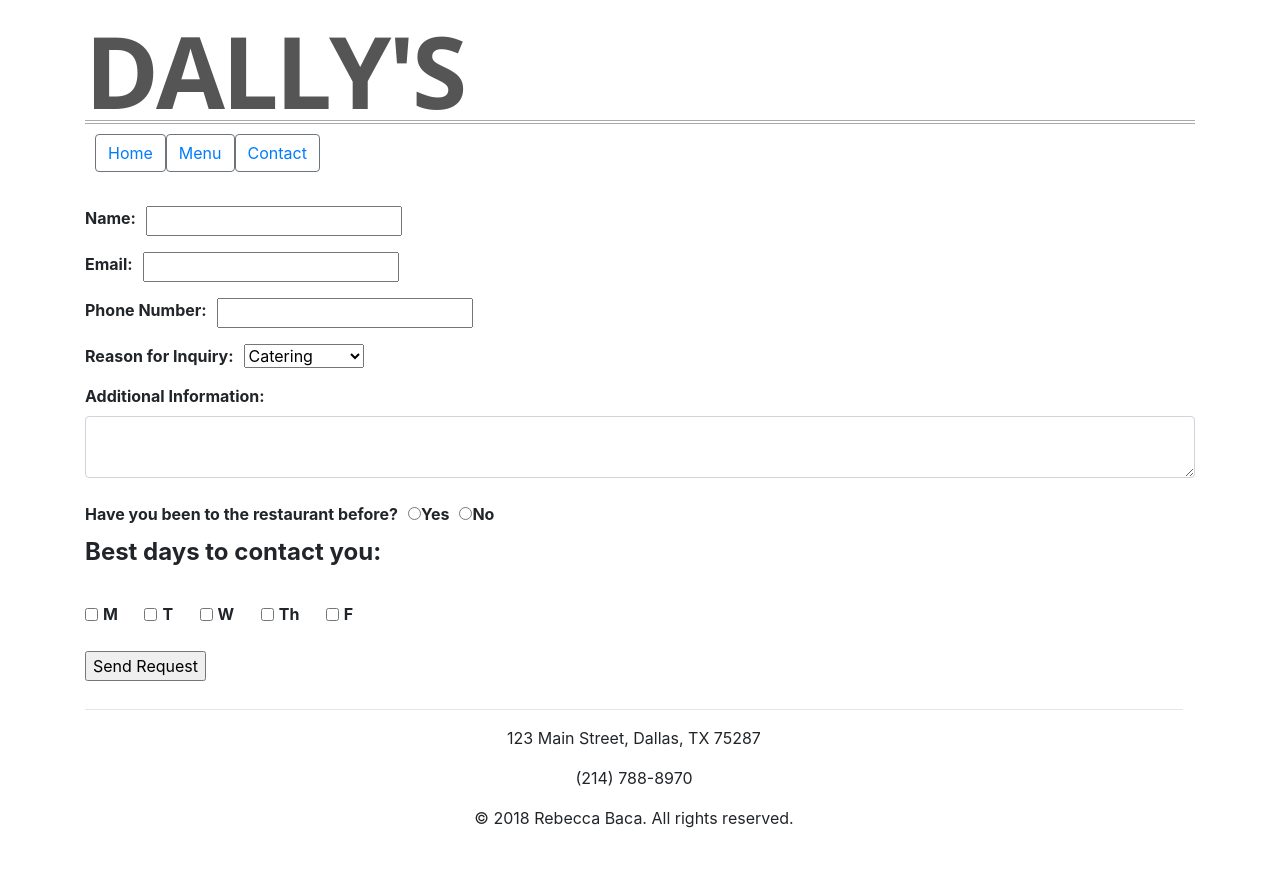
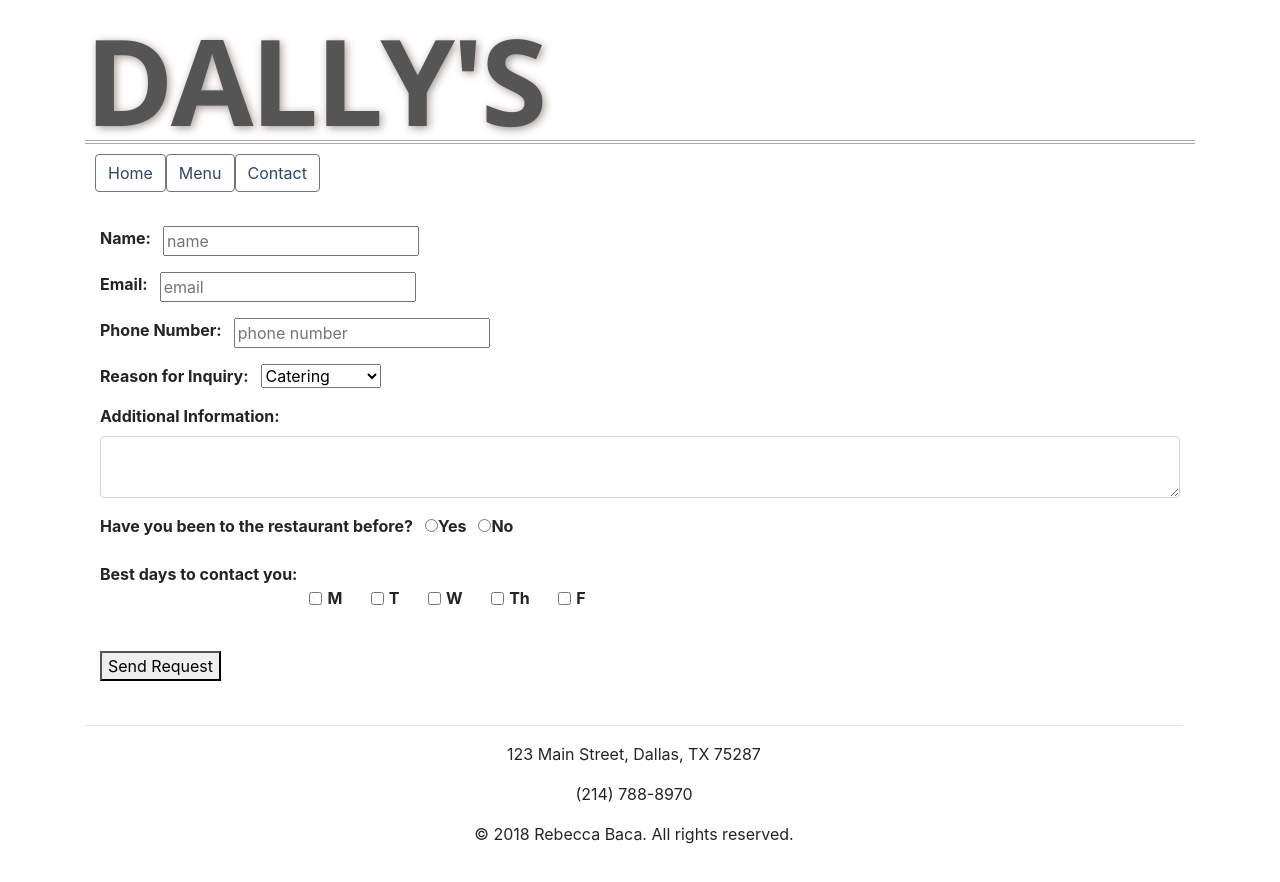
Before and after one commit to PegaFemBlog/Restaurant, a plain HTML site: page contact.html in a window 1280 px wide. Drawn offline with nearby package versions, Linux system fonts and the light colour scheme.

Commit message:
Form Validation with JavaScript
Added JavaScript to alert user that "name" and "email" are required fields. Form will also know notifies user that their information has been received. Also changed the color of the navigation menu links.

```diff
--- a/contact.html
+++ b/contact.html
@@ -2,8 +2,7 @@
 <!--
 Name: Rebecca Baca
 Date Created: 9.7.18
-Most recent revision: 9.11.18
--->
+Most recent revision: 9.21.18-->
 <html lang="en-US">
 <head>
 	<!-- Content in the head element is not visible in the browser window, although the tile will appear in the title bar or page tab.-->
@@ -14,9 +13,7 @@ Most recent revision: 9.11.18
 		<link rel="stylesheet" href="https://maxcdn.bootstrapcdn.com/bootstrap/4.0.0/css/bootstrap.min.css" integrity="sha384-Gn5384xqQ1aoWXA+058RXPxPg6fy4IWvTNh0E263XmFcJlSAwiGgFAW/dAiS6JXm" crossorigin="anonymous">
 	</head>
 <body>
-<!--------------------------------------------------------------------
-      Header with Added Fonts
----------------------------------------------------------------->
+<!------------------------------------------------- HEADER ---------------------------------------------------------------->
 <div class="container-fluid" id="header">
   <a id="logo">Dally's</a>
   <div>
@@ -26,22 +23,24 @@ Most recent revision: 9.11.18
     <button type="button" class="btn btn-outline-secondary"><li><a href="contact.html"><span>Contact</span></a></li></button>
   </ul>
 </div>
-<!-- Header ends here-->
 <br>
-<section>
-<form class="form-horizontal">
+<!------------------------------------------------------------------------------------------------------------------------------------------------------------------------------------------------
+																			FORM STARTS HERE
+-------------------------------------------------------------------------------------------------------------------------------------------------------------------------------------------------->
+<div class="container-fluid">
+	<form class="form-horizontal" name="myForm">
 	<article id="contact">
 	<div class="form-group">
 		<label for="name">Name:</label>
-	<input type="text" id="name" name="name">
+		<input type="text" id="name" name="name" placeholder="name" required>
 	</div>
 	<div class="form-group">
 		<label for="email">Email:</label>
-	<input type="email" id="lastName" name="email">
+		<input type="email" id="email" name="email" placeholder="email" required>
 	</div>
 	<div class="form-group">
 		<label for="phone">Phone Number:</label>
-	<input type="text" id="phone" name="phone">
+		<input type="text" id="phone" name="phone" placeholder="phone number">
 	</div>
 		<!--------------------- DROPDOWN SELECTION ---------------------->
 	<div class="form-group">
@@ -54,20 +53,26 @@ Most recent revision: 9.11.18
 			</select><br >
 		</div>
 	<!--------------------- TEXT BOX AREA ---------------------->
+	<div class="form-group">
+		<fieldset>
 		<label for="info">Additional Information:</label>
-	<textarea id="info" name="info" class="form-control">
-	</textarea><br />
+			<textarea type="text" id="comment" name="info" class="form-control">
+			</textarea>
+		</fieldset>
+	</div>
 	<!--------------------- RADIO BUTTONS ---------------------->
+	<div class="form-group">
 		<fieldset>
 		<label for="priorvisit">Have you been to the restaurant before?</label>
 		<div class="form-group">
-<label for="yes" class="radio-inline"><input type="radio" id="visitYes" name="Yes" class="radio-inline">Yes</label>
-<label for="no" class="radio-inline"><input type="radio" id="visitNo" name="No">No</label>
+		<label for="yes" class="radio-inline" ><input type="radio" id="visitYes" name="prevVisit" class="radio-inline">Yes</label>
+		<label for="no" class="radio-inline"><input type="radio" id="visitNo" name="prevVisit">No</label>
+		</fieldset>
 	</div>
-</fieldset>
 	<!--------------------- CHECKBOXES  ---------------------->
 	<fieldset>
-<legend><strong>Best days to contact you:</strong></legend><br />
+	<div class="form-group">
+	<label>Best days to contact you:</label><br />
 	<div class="form-check form-check-inline">
 			<input type="checkbox" class="form-check-input" name="contact" value="M">
 			<label class="form-check-label" for="mon">M</label><br />
@@ -88,14 +93,37 @@ Most recent revision: 9.11.18
 			<input type="checkbox" class="form-check-input" name="contact" value="F">
 			<label class="form-check-label" for="fri">F</label><br />
 		</div>
+	</div>
+	<div class="status">
+	</div>
 	</fieldset>
-
 	<br >
-<input type="submit" name="submit" value="Send Request">
+	<button type="submit"  class="submit" name="submit" onclick="myFormValid()">Send Request</button>
+	<p id="demo"></</p>
+<script>
+		function myFormValid() {
+		//name required
+		    var x = document.getElementById("name");
+		    if (!x.checkValidity()) {
+		      alert("Name must be filled out");
+			return false;
+		    }
+		//email required
+			var y = document.getElementById("email");
+			if (!y.checkValidity()) {
+		        alert("Valid email is required");
+ 			return false;
+  			}
+		//Form accepted alert
+			else {
+			document.getElementById("demo").innerHTML = alert("Your information has been received. Thank you.");
+			}
+		}
+			</script>
+	</article>
 </form>
-</article>
-</section>
-
+</div>
+<!------------------------------------------------------ END OF FORM/START OF FOOTER---------------------------------------------------------------------------------------------------->
 <footer>
 <hr />
 <p>123 Main Street, Dallas, TX 75287</p>
--- a/restaurantstyle.css
+++ b/restaurantstyle.css
@@ -1,6 +1,6 @@
 /*Rebecca Baca
 	Date: 9/10/18
-	Last Modified: 9/12/18
+	Last Modified: 9/20/18
 	Restaurant Site
 */
 /*********************************************
@@ -19,8 +19,9 @@
   color: #555;
   text-decoration: none;
   text-align: left;
+  text-shadow: 2px 2px 8px #a59891;
   text-transform: uppercase;
-  font-size: 100px;
+  font-size: 120px;
   font-weight: 700;
   letter-spacing: -3px;
   line-height: 1;
@@ -60,30 +61,20 @@
 #menu {
 	border-top: 4px double #AAA;
   	padding: 10px;
-
  }
 #menu li {
-  color: #AAA;
+  color:  #2c4670;
 }
 #menu li a {
-  color: #00000;
+  color: #2c4670;
 }
 #menu li a:visited {
-  color: rgb(0, 0, 102);
-}
-#menu li:hover {
-	color: #fffff;
+  color: #d1bd6e;
 }
 #menu a:hover {
   color: #bfe4f;
   font-weight: bold;
   text-decoration: none;
-}
-#menu li:after {
-	color: red;
-}
-#menu li:before {
-  color: #AAA;
 }
 header, footer {
 	background-color: white;
@@ -97,7 +88,7 @@ body {
   background: grey;
 }
 /*****************************************
-					Articles & Containers
+							Articles
 ******************************************/
 #content {
 	max-width: 80%;
@@ -107,7 +98,7 @@ body {
 	padding: 5%;
 }
 /*****************************************
-					Table Styling
+						Table Styling
 ******************************************/
 #contact {
 	max-width: 100%;
@@ -131,9 +122,14 @@ table tr:hover {background-color: #ddd;}
 table th {
     padding-top: 12px;
     padding-bottom: 12px;
+	font-weight: bold;
+	font-size: 16px;
     text-align: left;
     background-color: #555;
     color: white;
+}
+.beverages {
+	text-align: left;
 }
 /*****************************************
 					Form Styling
@@ -149,8 +145,10 @@ label {
 	text-align: left;
 	font-weight: bold;
 	float: left;
-	margin-right: 10px;
+	margin-right: 12px;
 }
-.beverages {
-	text-align: left;
+#info {
+	width: 40%;
+	float: left;
+	padding: 0;
 }
```
Also changed, not shown: index.html (+2 -3 lines), menu.html (+1 -1 lines). Lines whose indentation alone changed are shown as unchanged.
